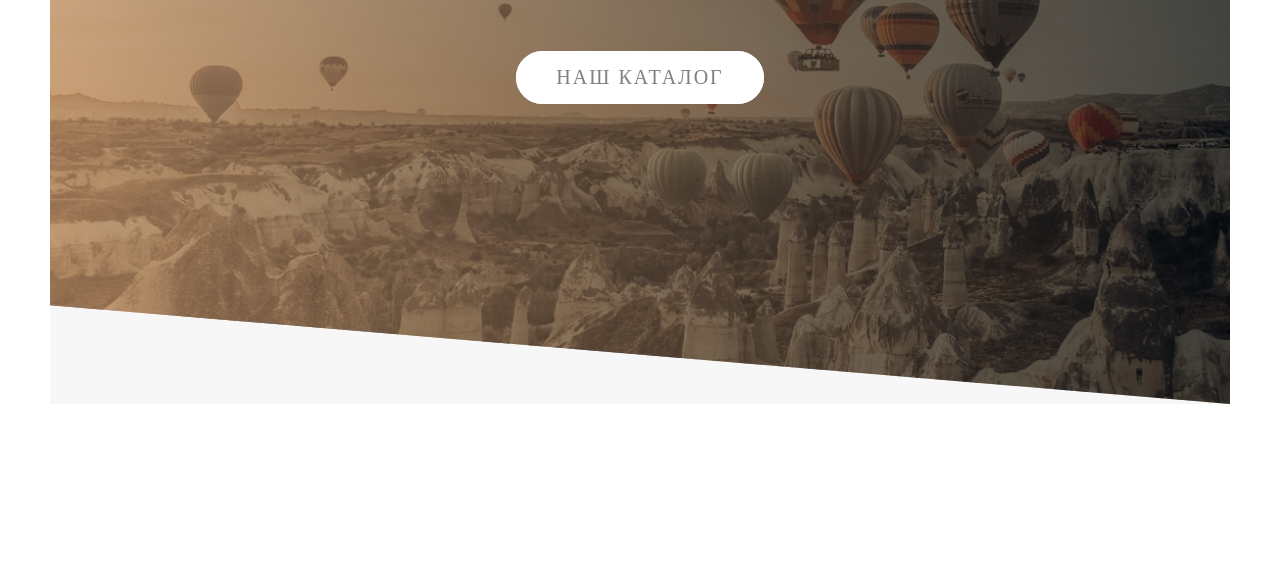
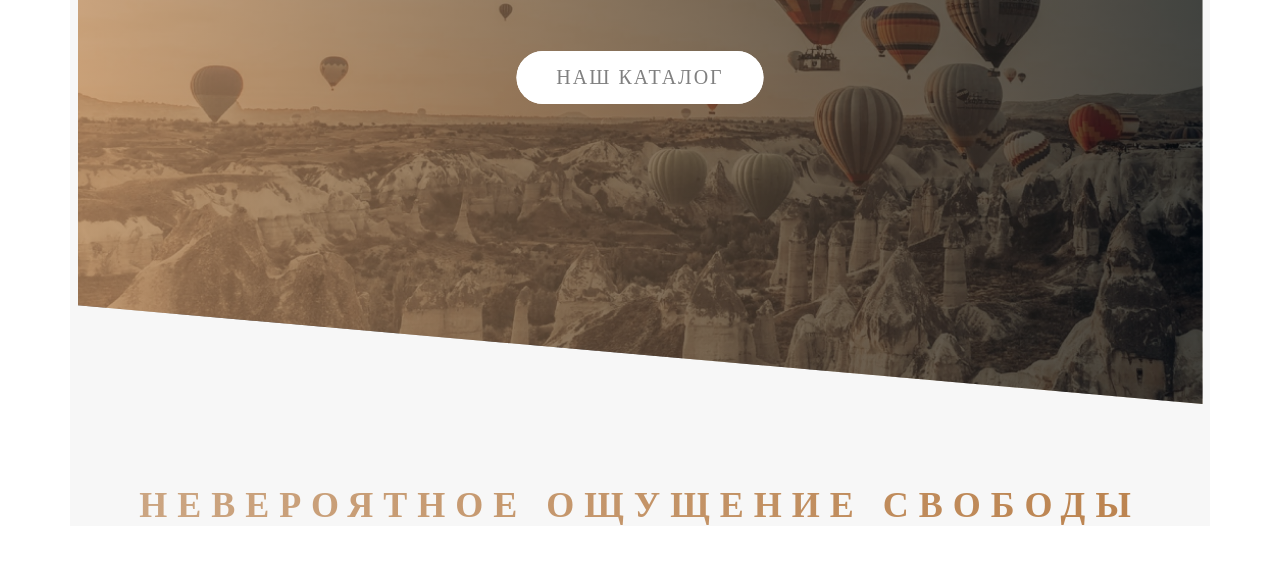
Before and after one commit to mimv7/balloon, a plain HTML site: page index.html in a window 1280 px wide. Shown: the part 406-982 px from the top of the page. Before the commit the page ends 860 px from the top, so only its background shows below. Drawn offline with Linux system fonts and the light colour scheme.

Commit message:
начало верстки втрого блока. подзаголовки

```diff
--- a/index.html
+++ b/index.html
@@ -5,6 +5,7 @@
     <meta http-equiv="X-UA-Compatible" content="IE=edge">
     <meta name="viewport" content="width=device-width, initial-scale=1.0">
     <title>Balloon</title>
+    <link rel="stylesheet" href="style/bootstrap-grid.min.css">
     <link rel="stylesheet" href="style/style.css">
 </head>
 <body>
@@ -21,7 +22,16 @@
                 <a href="#" class="btn btn__animated">наш каталог</a>
             </div>
         </header>
+
+
+        <main>
+            <section class="section-about">
+                <h2 class="title-secondary">невероятное ощущение свободы</h2>
+            </section>
+        </main>
     </div>
+
+
 
 
 
--- /dev/null
+++ b/style/_about.sass
@@ -0,0 +1,4 @@
+.section-about
+    padding-top: 8rem
+
+.title
--- a/style/_var.sass
+++ b/style/_var.sass
@@ -1,6 +1,22 @@
 $color-grey:grey
 $color-brown-light:#BA8554
-$color-brown-darck:#A14F03
+$color-brown-dark:#A14F03
 $color-black:#000
 $color-white:#fff
 $box-shadow:(0px .4rem .4rem rgba (0, 0, 0, 0.5))
+
+
+
+.title-secondary
+    text-align: center
+    font-size: 3.6rem
+    letter-spacing: 1rem
+    text-transform: uppercase
+    font-weight: 800
+    background: linear-gradient(90deg, rgba($color-brown-light, 0.7) 0.03%, rgba($color-brown-dark, 0.7) 99.94%,)
+    -webkit-background-clip: text
+    color: transparent
+    transition: all .4s
+    &:hover
+        transform: skewY(2deg) skewX(12deg) scale(1.01)
+        text-shadow: 0rem .4rem .4rem rgba($color-black, .25%)
--- a/style/style.sass
+++ b/style/style.sass
@@ -1,5 +1,5 @@
 @import "var.sass"
 @import "body.sass"
 @import "header.sass"
-
+@import "about.sass"
 @import "animation.sass"
```
Also changed, not shown: style/bootstrap-grid.min.css (added), style/style.css, 1 other file.
